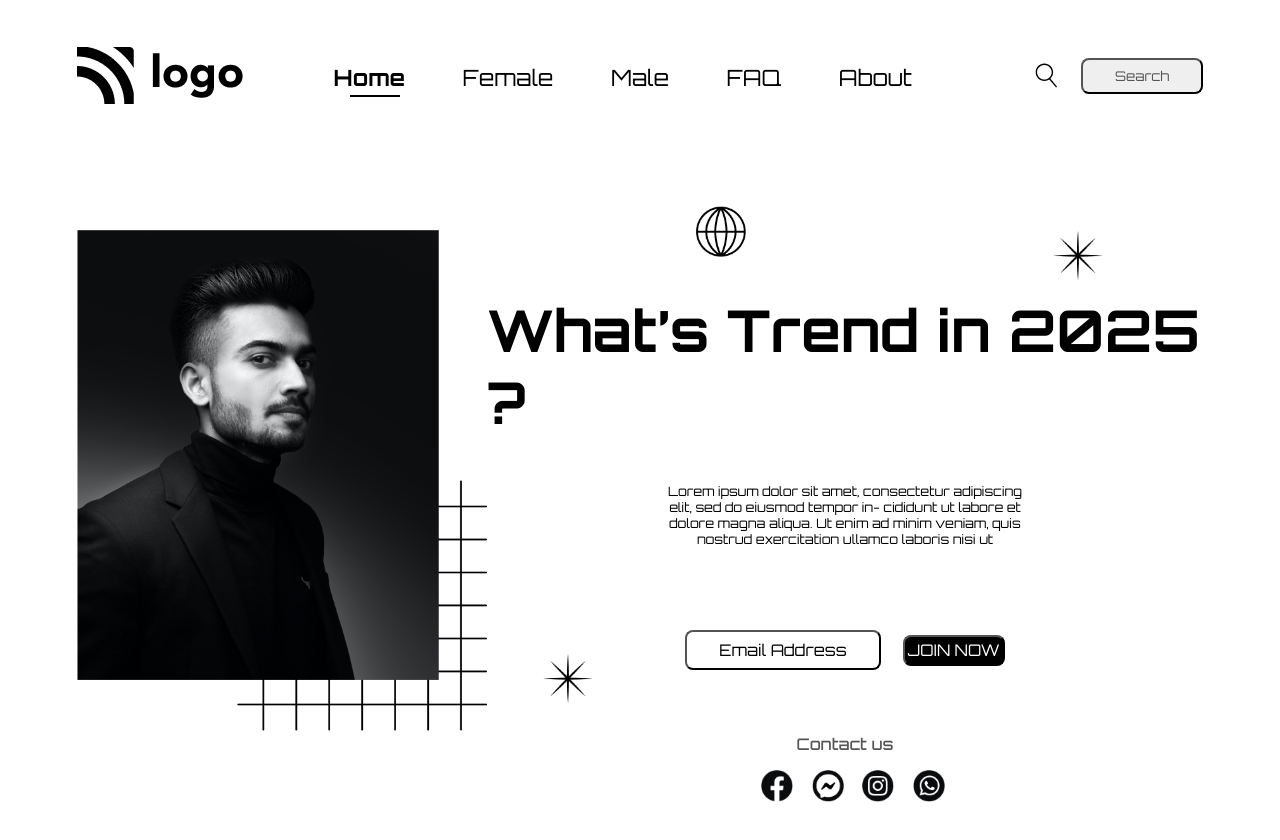
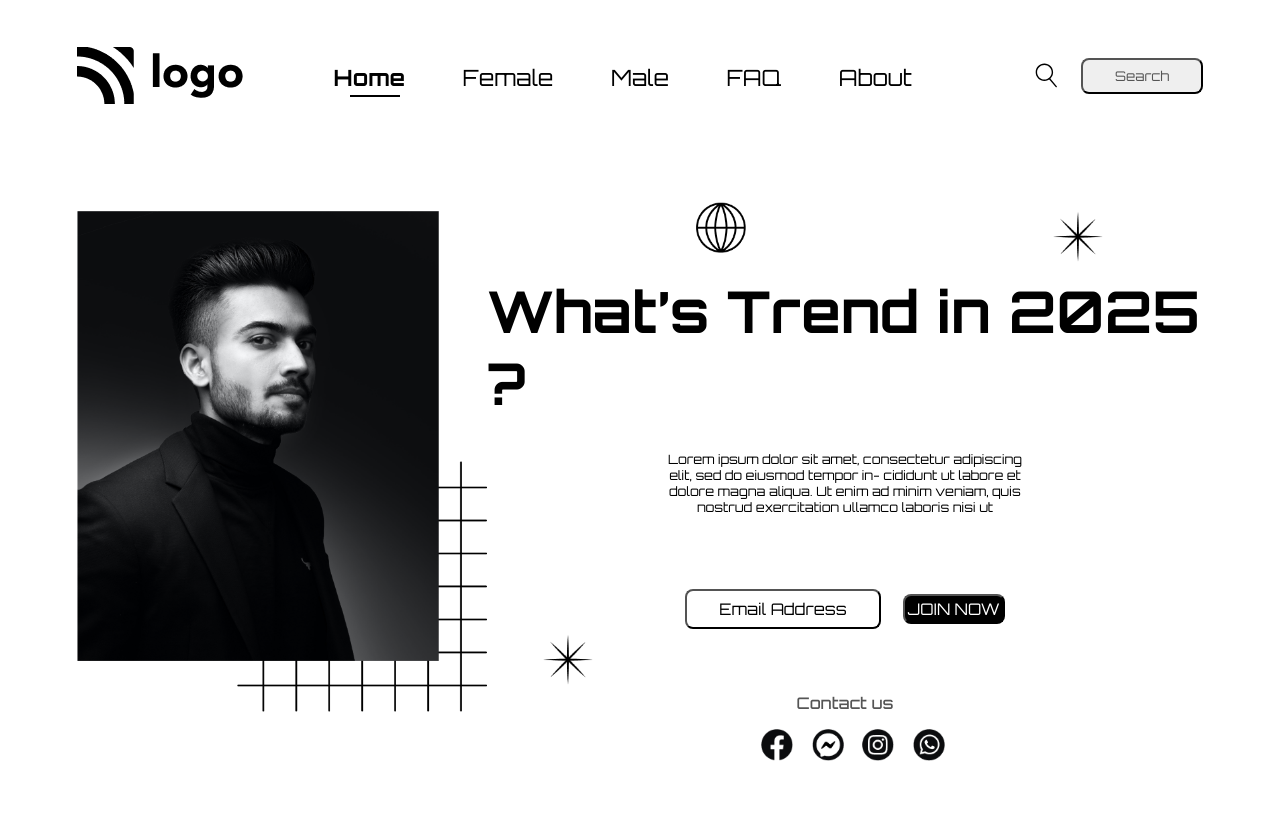
Before and after one commit to krishna-saini/CSS-p01-street-style-landing-page, a plain HTML site: page index.html in a window 1280 px wide. Drawn offline with Linux system fonts and the light colour scheme.

Commit message:
project margin modified to fit it in one page

```diff
--- a/style.css
+++ b/style.css
@@ -68,7 +68,7 @@ button {
 /* HERO CONTAINER  */
 
 .hero-container {
-  padding: 4.8rem 0;
+  padding: 3.6rem 0;
   position: relative;
 }
 
@@ -143,14 +143,14 @@ button {
 
 .hero-heading {
   font-size: 3.6rem;
-  margin-bottom: 2.8rem;
+  margin-bottom: 2rem;
 }
 
 .hero-description {
   font-size: 0.8rem;
   padding: 0 11rem;
   text-align: center;
-  margin-bottom: 2.8rem;
+  margin-bottom: 2.2rem;
 }
 
 .hero-description ~ div {
```
Also changed, not shown: 1 other file.
